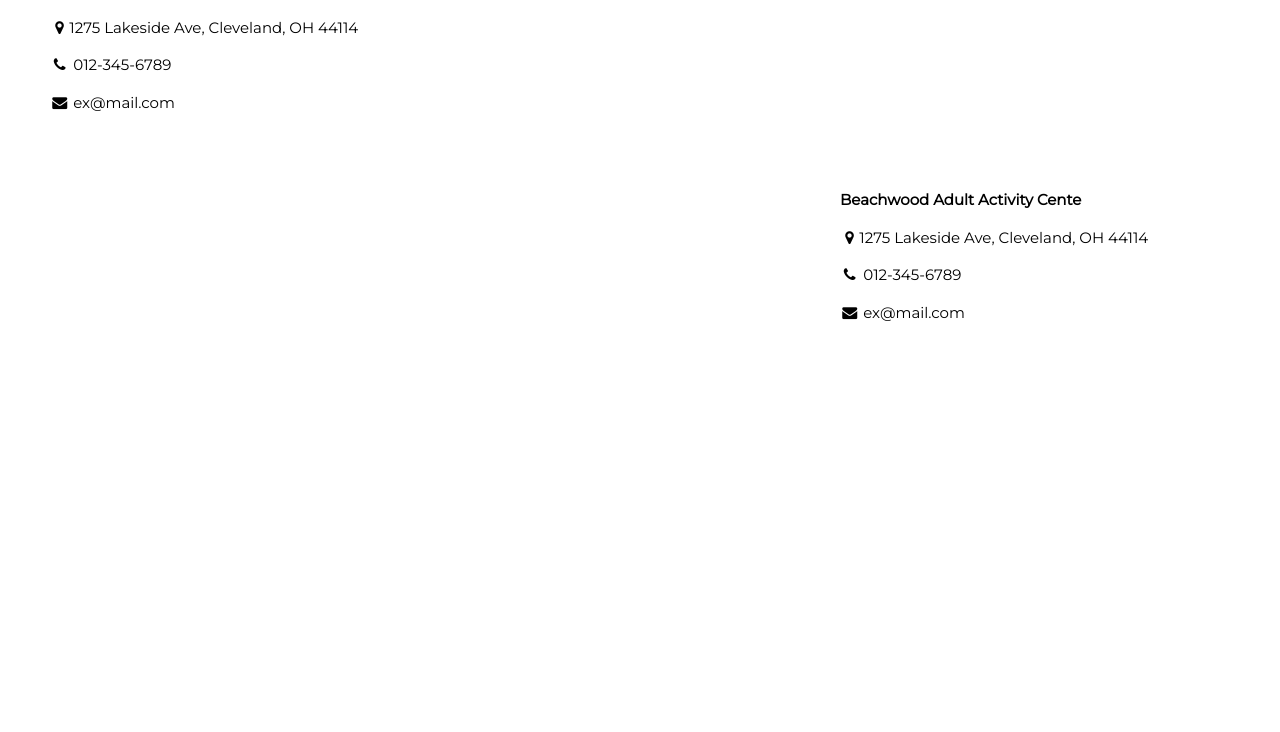
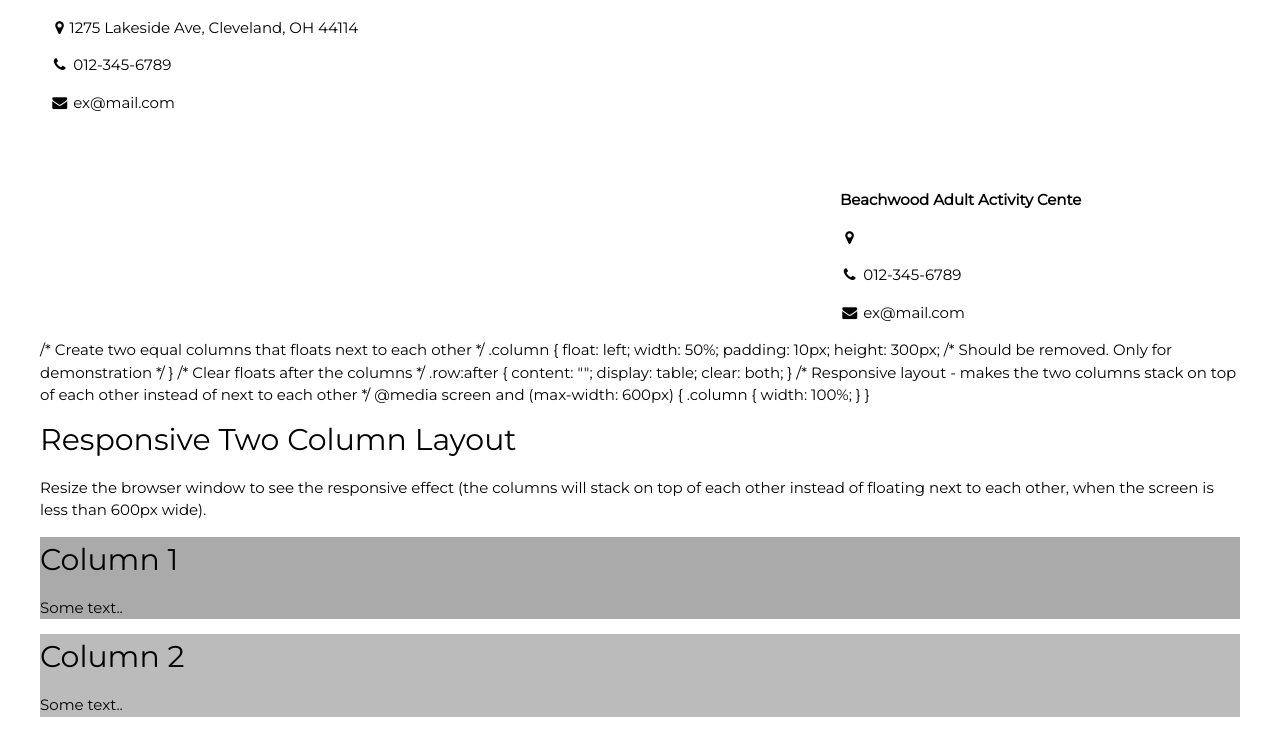
Before and after one commit to PhenaS/IST604, a PHP site: page /locations.php in a window 1280 px wide. Shown: the part 449-1181 px from the top of the page. Before the commit the page ends 770 px from the top, so only its background shows below. Run offline with PHP 8.4, Linux system fonts and the light colour scheme.

Commit message:
Add files via upload

```diff
--- a/locations.php
+++ b/locations.php
@@ -40,8 +40,48 @@
 <div class="w3-main" style="margin-left:800px">
     <body>
         <p><b> Beachwood Adult Activity Cente</b></p>
-        <p><i class="fa fa-fw fa-map-marker"></i>1275 Lakeside Ave, Cleveland, OH 44114</p>
+        <p><i class="fa fa-fw fa-map-marker"></i></p>
         <p><i class="fa fa-fw fa-phone"></i> 012-345-6789</p>
         <p><i class="fa fa-fw fa-envelope"></i> ex@mail.com</p>
     </body>
 </div>
+
+/* Create two equal columns that floats next to each other */
+.column {
+    float: left;
+    width: 50%;
+    padding: 10px;
+    height: 300px; /* Should be removed. Only for demonstration */
+}
+
+/* Clear floats after the columns */
+.row:after {
+    content: "";
+    display: table;
+    clear: both;
+}
+
+/* Responsive layout - makes the two columns stack on top of each other instead of next to each other */
+@media screen and (max-width: 600px) {
+    .column {
+        width: 100%;
+    }
+}
+</style>
+</head>
+<body>
+<h2>Responsive Two Column Layout</h2>
+<p>Resize the browser window to see the responsive effect (the columns will stack on top of each other instead of floating next to each other, when the screen is less than 600px wide).</p>
+
+<div class="row">
+  <div class="column" style="background-color:#aaa;">
+    <h2>Column 1</h2>
+    <p>Some text..</p>
+  </div>
+  <div class="column" style="background-color:#bbb;">
+    <h2>Column 2</h2>
+    <p>Some text..</p>
+  </div>
+</div>
+</body>
+</html>
```
